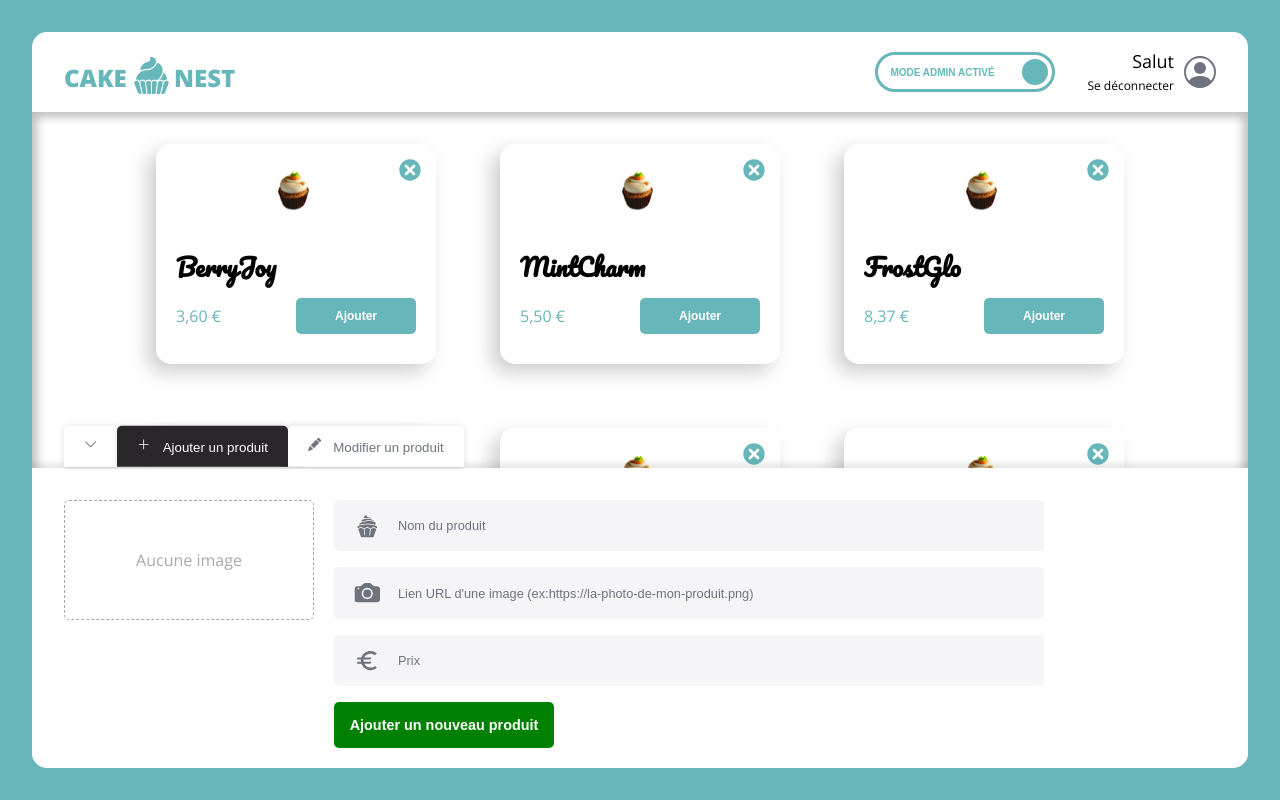
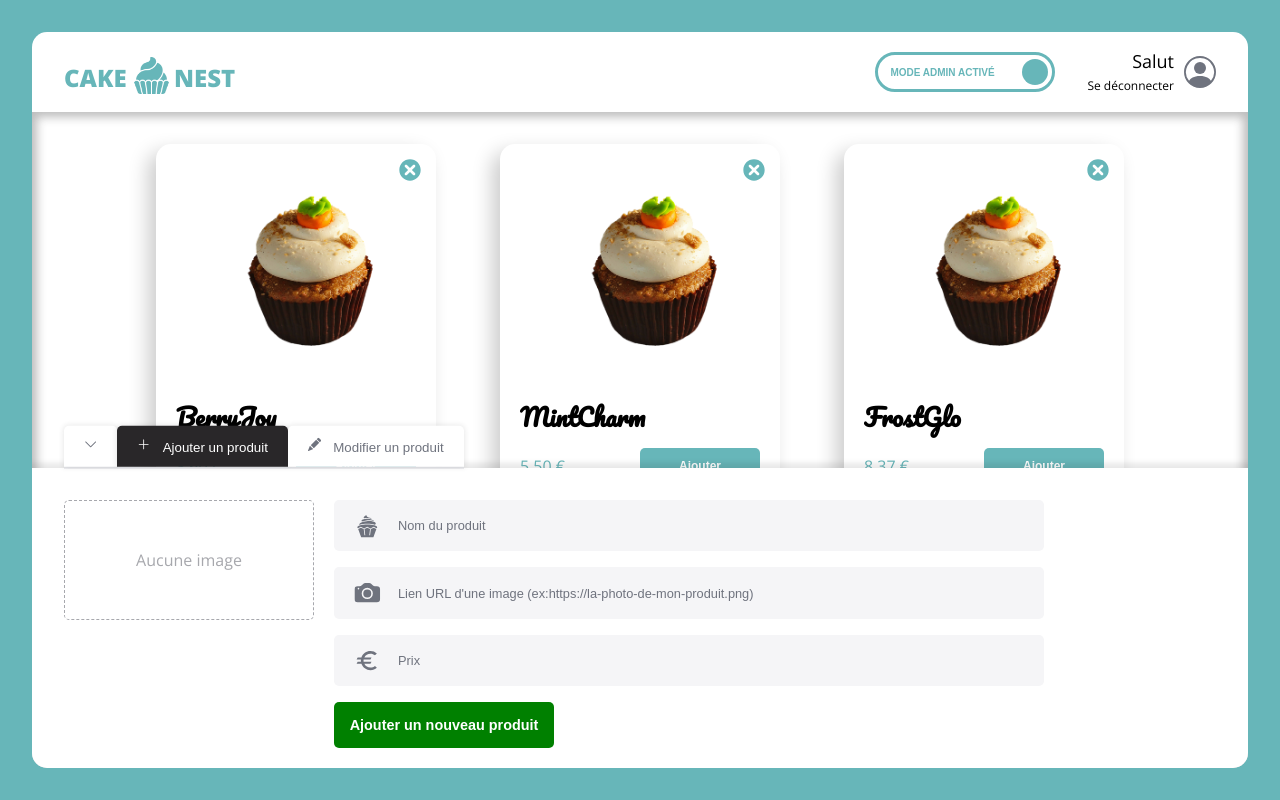
Before and after one commit to Atthis/cda-react-cake-nest, a React (Vite) app: page /commandes in a window 1280 px wide. Built offline with nearby package versions, Linux system fonts and the light colour scheme.

Commit message:
remove commented lines

```diff
--- a/src/App.jsx
+++ b/src/App.jsx
@@ -15,7 +15,6 @@ function App() {
   // Data
   const [username, setUsername] = useState('');
   const [cupcakeData, setCupcakeData] = useState(fakeMenu);
-  // const [cupcakeData, setCupcakeData] = useState('');
 
   return (
     <>
--- a/src/components/ItemCard.jsx
+++ b/src/components/ItemCard.jsx
@@ -30,8 +30,7 @@ const ItemCardStyled = styled.article`
   }
 
   img {
-    /* height: 200px; */
-    height: 50px;
+    height: 200px;
     margin-inline: auto;
   }
 
```
